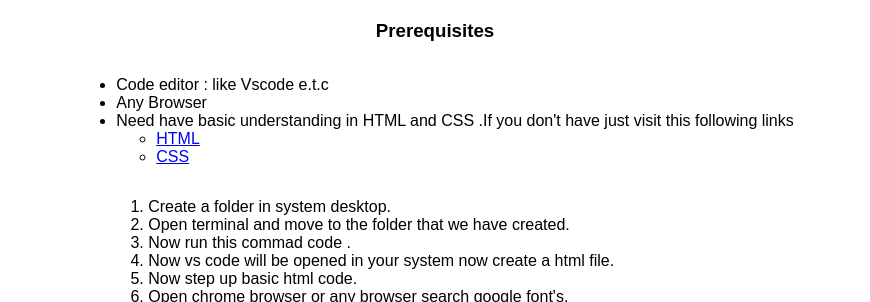
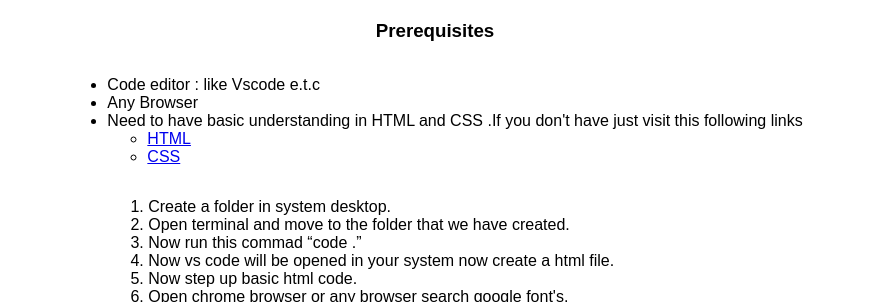
Before and after one commit to akhilsivala/ITC505, a plain HTML site: page lab-3/index.html in a window 1280 px wide. Shown: the part 87-389 px from the top of the page, without its empty margins (205-1075 px from the left). Drawn offline with Linux system fonts and the light colour scheme; a web font is replaced by a local one.

Commit message:
add lab-3 changes-[Done]

```diff
--- a/lab-3/index.html
+++ b/lab-3/index.html
@@ -17,7 +17,7 @@
 				<li>Code editor : like Vscode e.t.c</li>
 				<li>Any Browser</li>
 				<li>
-					Need have basic understanding in HTML and CSS .If you don't have just visit this following links
+					Need to have basic understanding in HTML and CSS .If you don't have just visit this following links
 					<ul>
 						<li><a href="https://developer.mozilla.org/en-US/docs/Web/HTML" target="_blank">HTML</a></li>
 						<li><a href="https://developer.mozilla.org/en-US/docs/Web/CSS" target="_blank">CSS</a></li>
@@ -27,7 +27,7 @@
 			<ol>
 				<li>Create a folder in system desktop.</li>
 				<li>Open terminal and move to the folder that we have created.</li>
-				<li>Now run this commad <quote>code .</quote></li>
+				<li>Now run this commad <q>code .</q></li>
 				<li>Now vs code will be opened in your system now create a html file.</li>
 				<li>Now step up basic html code.</li>
 				<li>Open chrome browser or any browser search google font's.</li>
```
